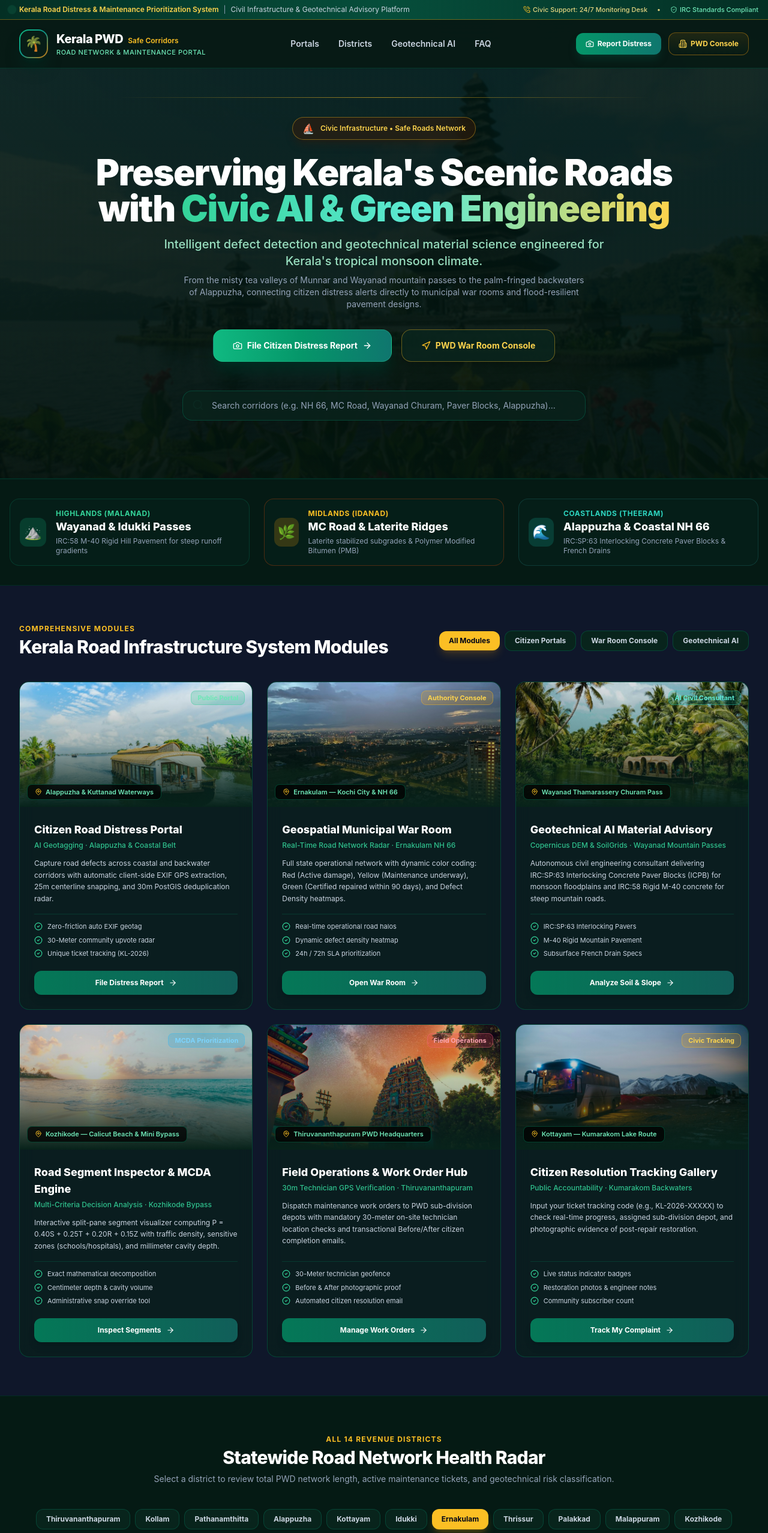
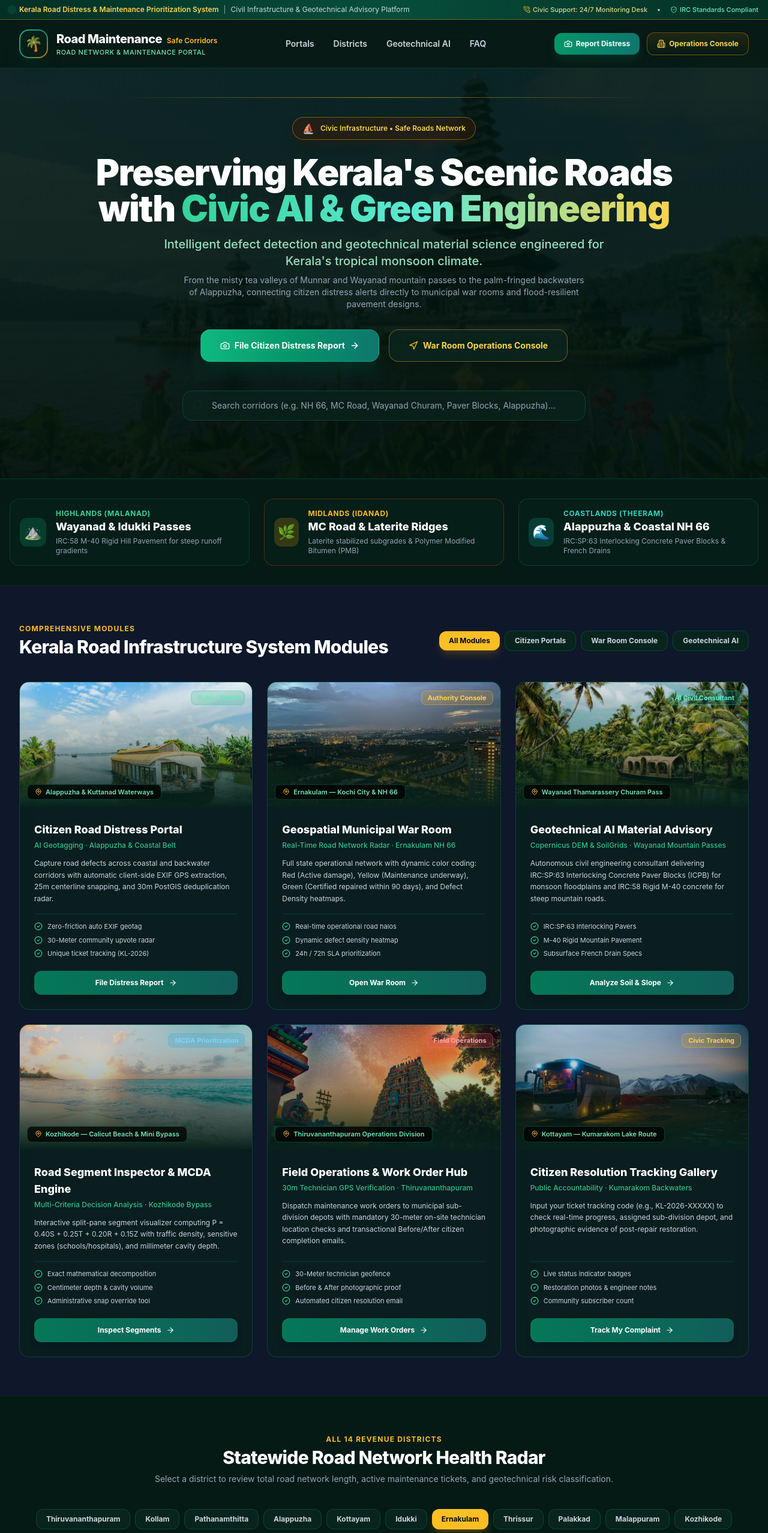
Before and after one commit to Althaf-althu/Road-damage-detection, a Next.js app in the folder frontend/: page / in a window 1280 px wide. Shown: the top 2555 px of the page at 60% size. Built offline with nearby package versions, Linux system fonts and the light colour scheme.

Commit message:
refactor(landing): replace Kerala PWD branding with Road Maintenance

```diff
--- a/frontend/src/app/page.tsx
+++ b/frontend/src/app/page.tsx
@@ -125,9 +125,9 @@ const SHOWCASE_ITEMS: ShowcaseItem[] = [
     title: "Field Operations & Work Order Hub",
     subtitle: "30m Technician GPS Verification · Thiruvananthapuram",
     description:
-      "Dispatch maintenance work orders to PWD sub-division depots with mandatory 30-meter on-site technician location checks and transactional Before/After citizen completion emails.",
+      "Dispatch maintenance work orders to municipal sub-division depots with mandatory 30-meter on-site technician location checks and transactional Before/After citizen completion emails.",
     image: "/images/thiruvananthapuram-pwd.jpg",
-    locationTag: "Thiruvananthapuram PWD Headquarters",
+    locationTag: "Thiruvananthapuram Operations Division",
     badge: "Field Operations",
     badgeColor: "bg-rose-500/20 text-rose-300 border-rose-400/40",
     href: "/admin/work-orders",
@@ -281,7 +281,7 @@ export default function Home() {
             <div>
               <div className="flex items-baseline gap-2">
                 <span className="text-xl font-extrabold tracking-tight text-white group-hover:text-emerald-300 transition">
-                  Kerala PWD
+                  Road Maintenance
                 </span>
                 <span className="text-xs font-semibold text-amber-400">
                   Safe Corridors
@@ -324,7 +324,7 @@ export default function Home() {
               className="hidden sm:flex items-center gap-1.5 rounded-xl border border-amber-500/40 bg-gradient-to-b from-amber-500/10 to-transparent px-4 py-2.5 text-xs font-bold text-amber-300 hover:bg-amber-500/20 transition"
             >
               <Building2 className="h-3.5 w-3.5" />
-              <span>PWD Console</span>
+              <span>Operations Console</span>
             </Link>
           </div>
         </div>
@@ -374,7 +374,7 @@ export default function Home() {
               className="w-full sm:w-auto flex items-center justify-center gap-2 rounded-2xl border border-amber-400/40 bg-[#0a261f]/80 px-8 py-4 text-sm font-bold text-amber-300 hover:bg-amber-500/20 hover:text-white transition shadow-lg"
             >
               <Navigation className="h-4 w-4 text-amber-400" />
-              <span>PWD War Room Console</span>
+              <span>War Room Operations Console</span>
             </Link>
           </div>
 
@@ -567,7 +567,7 @@ export default function Home() {
               Statewide Road Network Health Radar
             </h2>
             <p className="text-xs sm:text-sm text-slate-400 mt-2">
-              Select a district to review total PWD network length, active maintenance tickets, and geotechnical risk classification.
+              Select a district to review total road network length, active maintenance tickets, and geotechnical risk classification.
             </p>
           </div>
 
@@ -596,7 +596,7 @@ export default function Home() {
                   {activeDistrictData.zone} Kerala Region
                 </div>
                 <h3 className="text-2xl font-black text-white mt-1">
-                  {activeDistrictData.name} District PWD Division
+                  {activeDistrictData.name} District Maintenance Division
                 </h3>
               </div>
               <Link
```
